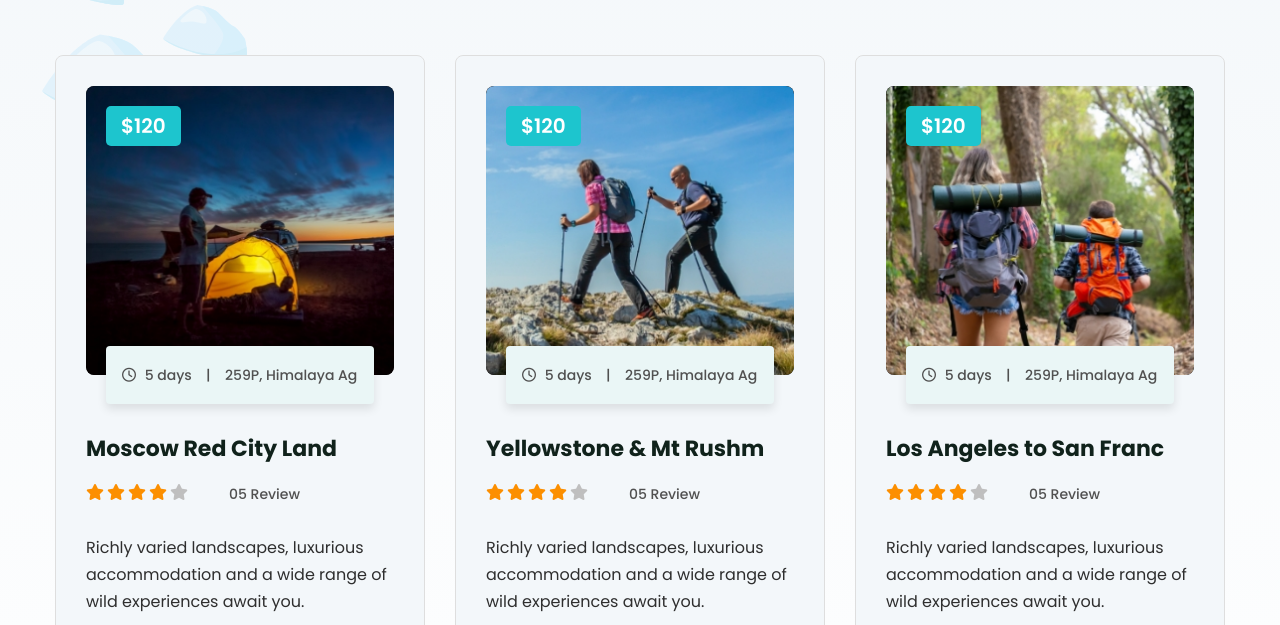
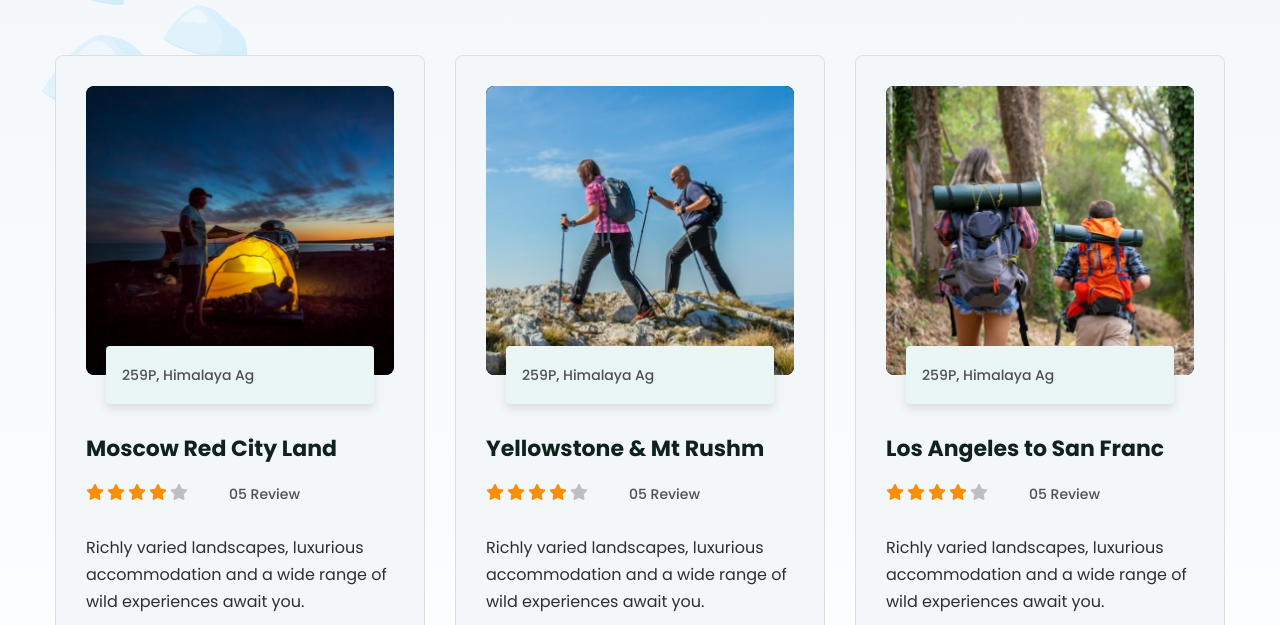
Before and after one commit to MohamadMeerasaP/PonniRiver, a plain HTML site: page treker/packages.html in a window 1280 px wide. Shown: the part 3873-4498 px from the top of the page. Drawn offline with Linux system fonts and the light colour scheme; files whose address does not match are found by name; a web font is replaced by a local one.

Commit message:
Ariram Changes

```diff
--- a/treker/packages.html
+++ b/treker/packages.html
@@ -428,9 +428,9 @@
                             <div class="inner-box">
                                 <div class="image-box">
                                     <div class="image"><a href="packages.html"><img src="images/resource/f-image-1.jpg" alt="" title=""></a></div>
-                                    <div class="price"><span>$120</span></div>
+                                    <!-- <div class="price"><span>$120</span></div> -->
                                     <div class="info">
-                                        <span class="i-block"><i class="icon far fa-clock"></i> 5 days</span> &ensp; | &ensp; <span class="i-block">259P, Himalaya Ag</span>
+                                        <span class="i-block"><span class="i-block">259P, Himalaya Ag</span>
                                     </div>
                                 </div>
                                 <div class="lower-content">
@@ -472,9 +472,9 @@
                             <div class="inner-box">
                                 <div class="image-box">
                                     <div class="image"><a href="packages.html"><img src="images/resource/f-image-2.jpg" alt="" title=""></a></div>
-                                    <div class="price"><span>$120</span></div>
+                                    <!-- <div class="price"><span>$120</span></div> -->
                                     <div class="info">
-                                        <span class="i-block"><i class="icon far fa-clock"></i> 5 days</span> &ensp; | &ensp; <span class="i-block">259P, Himalaya Ag</span>
+                                        <span class="i-block"><span class="i-block">259P, Himalaya Ag</span>
                                     </div>
                                 </div>
                                 <div class="lower-content">
@@ -515,9 +515,9 @@
                             <div class="inner-box">
                                 <div class="image-box">
                                     <div class="image"><a href="packages.html"><img src="images/resource/f-image-3.jpg" alt="" title=""></a></div>
-                                    <div class="price"><span>$120</span></div>
+                                    <!-- <div class="price"><span>$120</span></div> -->
                                     <div class="info">
-                                        <span class="i-block"><i class="icon far fa-clock"></i> 5 days</span> &ensp; | &ensp; <span class="i-block">259P, Himalaya Ag</span>
+                                        <span class="i-block"><span class="i-block">259P, Himalaya Ag</span>
                                     </div>
                                 </div>
                                 <div class="lower-content">
@@ -558,9 +558,9 @@
                             <div class="inner-box">
                                 <div class="image-box">
                                     <div class="image"><a href="packages.html"><img src="images/resource/f-image-1.jpg" alt="" title=""></a></div>
-                                    <div class="price"><span>$120</span></div>
+                                    <!-- <div class="price"><span>$120</span></div> -->
                                     <div class="info">
-                                        <span class="i-block"><i class="icon far fa-clock"></i> 5 days</span> &ensp; | &ensp; <span class="i-block">259P, Himalaya Ag</span>
+                                        <span class="i-block"><span class="i-block">259P, Himalaya Ag</span>
                                     </div>
                                 </div>
                                 <div class="lower-content">
@@ -601,9 +601,9 @@
                             <div class="inner-box">
                                 <div class="image-box">
                                     <div class="image"><a href="packages.html"><img src="images/resource/f-image-2.jpg" alt="" title=""></a></div>
-                                    <div class="price"><span>$120</span></div>
+                                    <!-- <div class="price"><span>$120</span></div> -->
                                     <div class="info">
-                                        <span class="i-block"><i class="icon far fa-clock"></i> 5 days</span> &ensp; | &ensp; <span class="i-block">259P, Himalaya Ag</span>
+                                        <span class="i-block"><span class="i-block">259P, Himalaya Ag</span>
                                     </div>
                                 </div>
                                 <div class="lower-content">
@@ -644,9 +644,9 @@
                             <div class="inner-box">
                                 <div class="image-box">
                                     <div class="image"><a href="packages.html"><img src="images/resource/f-image-3.jpg" alt="" title=""></a></div>
-                                    <div class="price"><span>$120</span></div>
+                                    <!-- <div class="price"><span>$120</span></div> -->
                                     <div class="info">
-                                        <span class="i-block"><i class="icon far fa-clock"></i> 5 days</span> &ensp; | &ensp; <span class="i-block">259P, Himalaya Ag</span>
+                                        <span class="i-block"><span class="i-block">259P, Himalaya Ag</span>
                                     </div>
                                 </div>
                                 <div class="lower-content">
@@ -687,9 +687,9 @@
                             <div class="inner-box">
                                 <div class="image-box">
                                     <div class="image"><a href="packages.html"><img src="images/resource/f-image-1.jpg" alt="" title=""></a></div>
-                                    <div class="price"><span>$120</span></div>
+                                    <!-- <div class="price"><span>$120</span></div> -->
                                     <div class="info">
-                                        <span class="i-block"><i class="icon far fa-clock"></i> 5 days</span> &ensp; | &ensp; <span class="i-block">259P, Himalaya Ag</span>
+                                        <span class="i-block"><span class="i-block">259P, Himalaya Ag</span>
                                     </div>
                                 </div>
                                 <div class="lower-content">
@@ -730,9 +730,9 @@
                             <div class="inner-box">
                                 <div class="image-box">
                                     <div class="image"><a href="packages.html"><img src="images/resource/f-image-2.jpg" alt="" title=""></a></div>
-                                    <div class="price"><span>$120</span></div>
+                                    <!-- <div class="price"><span>$120</span></div> -->
                                     <div class="info">
-                                        <span class="i-block"><i class="icon far fa-clock"></i> 5 days</span> &ensp; | &ensp; <span class="i-block">259P, Himalaya Ag</span>
+                                        <span class="i-block"><span class="i-block">259P, Himalaya Ag</span>
                                     </div>
                                 </div>
                                 <div class="lower-content">
@@ -773,9 +773,9 @@
                             <div class="inner-box">
                                 <div class="image-box">
                                     <div class="image"><a href="packages.html"><img src="images/resource/f-image-3.jpg" alt="" title=""></a></div>
-                                    <div class="price"><span>$120</span></div>
+                                    <!-- <div class="price"><span>$120</span></div> -->
                                     <div class="info">
-                                        <span class="i-block"><i class="icon far fa-clock"></i> 5 days</span> &ensp; | &ensp; <span class="i-block">259P, Himalaya Ag</span>
+                                        <span class="i-block"><span class="i-block">259P, Himalaya Ag</span>
                                     </div>
                                 </div>
                                 <div class="lower-content">
```
Also changed, not shown: treker/contact.html (+5 -5 lines), treker/index.html (+18 -18 lines), treker/trekking.html (+12 -12 lines).
